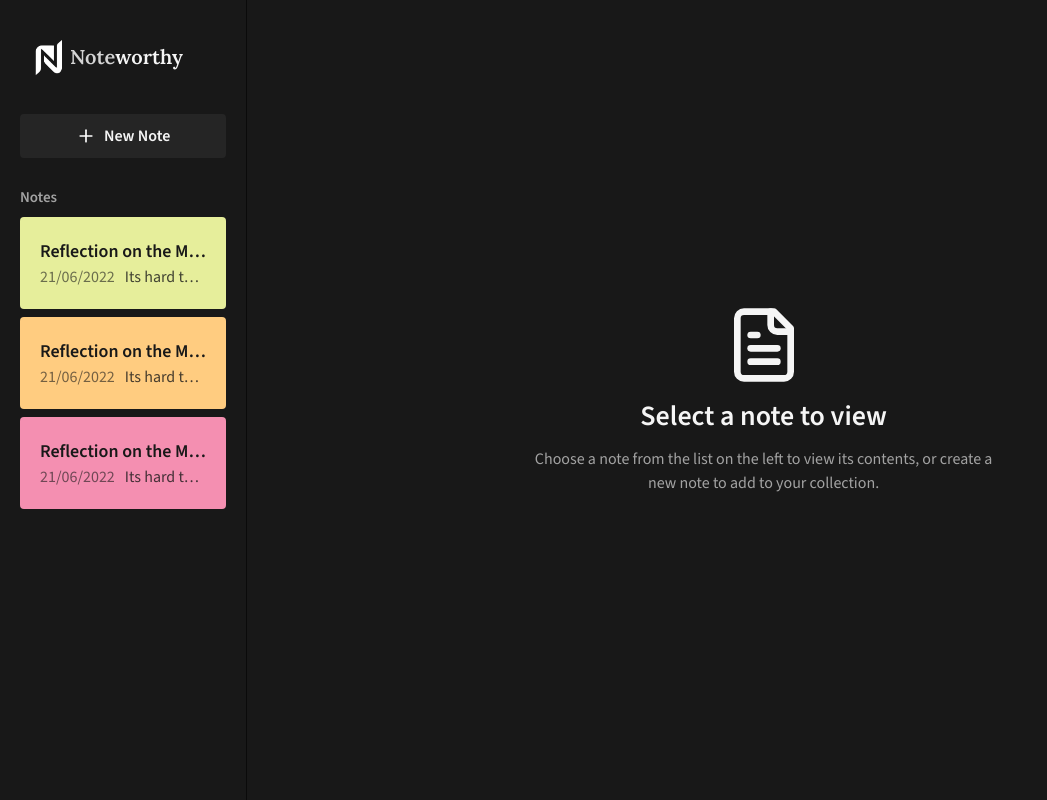
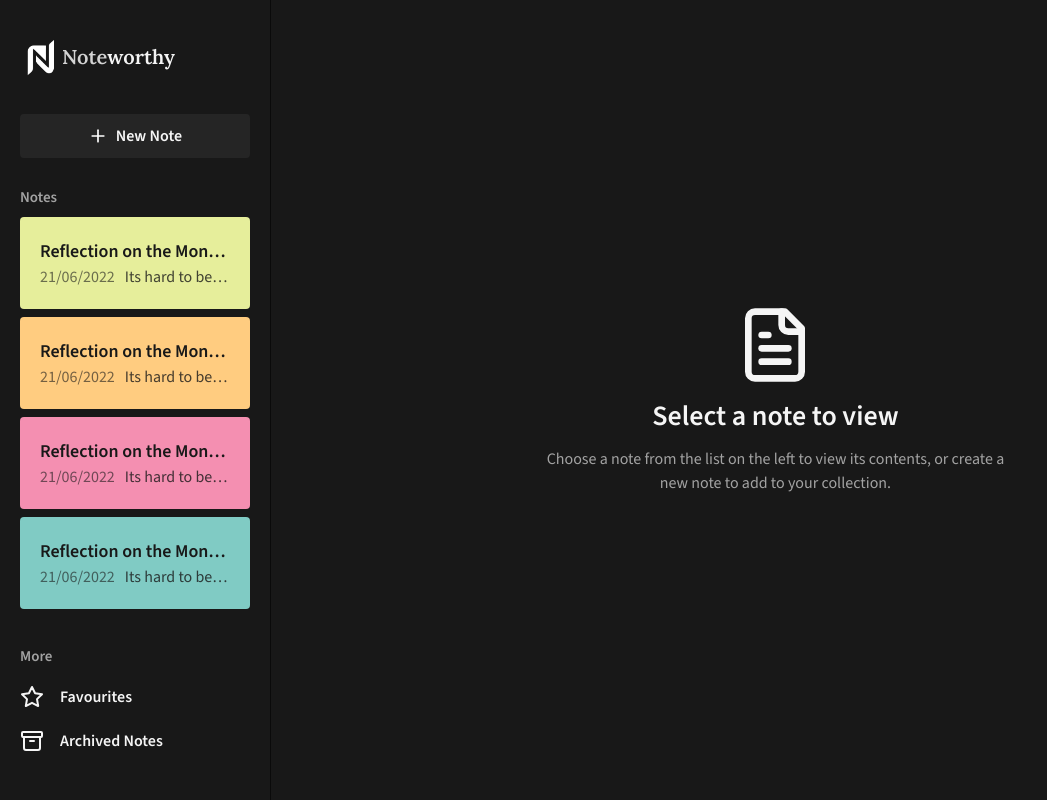
Before and after one commit to RuanCampello/noteworthy, a Next.js app: page / in a window 1280 px wide. Shown: the whole page, without its empty margins (0-1047 px from the left). Built offline with nearby package versions, Linux system fonts and the light colour scheme.

Commit message:
feat: add "more" section

```diff
--- a/src/app/notes/[id]/page.tsx
+++ b/src/app/notes/[id]/page.tsx
@@ -4,11 +4,13 @@ import Resizable from '@/components/Resizable';
 export default function NotePage({ params }: { params: { id: number } }) {
   return (
     <Resizable>
-      <NoteHeader
-        title='Reflection on the Mouth of June'
-        date='21/06/2022'
-        owner='Figma'
-      />
+      <div className='px-14 py-12'>
+        <NoteHeader
+          title='Reflection on the Mouth of June'
+          date='21/06/2022'
+          owner='Figma'
+        />
+      </div>
     </Resizable>
   );
 }
--- a/src/components/Logo.tsx
+++ b/src/components/Logo.tsx
@@ -9,11 +9,11 @@ export default function Logo() {
   return (
     <Link
       href='/'
-      className='p-2 flex items-center text-xl text-neutral-300 font-semibold group w-fit'
+      className='p-2 px-5 flex items-center text-xl text-neutral-300 font-semibold group w-fit'
     >
       <Image
         alt='noteworthy'
-        className='group-hover:scale-110 transition-transform duration-300'
+        className='group-hover:-translate-x-1 group-hover:rotate-12 transition-transform duration-300'
         src={LogoImage}
         width={42}
         height={42}
--- /dev/null
+++ b/src/components/More.tsx
@@ -0,0 +1,21 @@
+import Link from 'next/link';
+import SectionTitle from './SectionTitle';
+import { Archive, Star } from 'lucide-react';
+
+export default function More() {
+  return (
+    <div>
+      <SectionTitle title='More' />
+      <div className='font-semibold flex flex-col'>
+        <Link href='/favourites' className='py-2.5 px-5 hover:bg-midnight w-full flex gap-4'>
+          <Star size={24} />
+          Favourites
+        </Link>
+        <Link href='/archived' className='py-2.5 px-5 hover:bg-midnight w-full flex gap-4'>
+          <Archive size={24} />
+          Archived Notes
+        </Link>
+      </div>
+    </div>
+  );
+}
--- a/src/components/Notes.tsx
+++ b/src/components/Notes.tsx
@@ -5,7 +5,45 @@ export default function Notes() {
   return (
     <div>
       <SectionTitle title='Notes' />
-      <div className='flex flex-col gap-2'>
+      <div className='flex flex-col gap-2 overflow-y-scroll max-h-[400px] px-5'>
+        <Note
+          id={123}
+          colour='mindaro'
+          name='Reflection on the Month of June'
+          text='Its hard to believe that June is already over! Looking back on the month, there were a few highlights that stand out to me. One of the best things that happened was getting promoted at work. Ive been working really hard and its great to see that effort recognized. Its also exciting to have more responsibility and the opportunity to contribute to the company in a bigger way. Im looking forward to taking on new challenges and learning as much as I can in my new role.'
+          date='21/06/2022'
+        />
+        <Note
+          colour='sunset'
+          name='Reflection on the Month of June'
+          text='Its hard to believe that June is already over! Looking back on the month, there were a few highlights that stand out to me. One of the best things that happened was getting promoted at work. Ive been working really hard and its great to see that effort recognized. Its also exciting to have more responsibility and the opportunity to contribute to the company in a bigger way. Im looking forward to taking on new challenges and learning as much as I can in my new role.'
+          date='21/06/2022'
+        />
+        <Note
+          colour='tickle'
+          name='Reflection on the Month of June'
+          text='Its hard to believe that June is already over! Looking back on the month, there were a few highlights that stand out to me. One of the best things that happened was getting promoted at work. Ive been working really hard and its great to see that effort recognized. Its also exciting to have more responsibility and the opportunity to contribute to the company in a bigger way. Im looking forward to taking on new challenges and learning as much as I can in my new role.'
+          date='21/06/2022'
+        />
+        <Note
+          id={123}
+          colour='tiffany'
+          name='Reflection on the Month of June'
+          text='Its hard to believe that June is already over! Looking back on the month, there were a few highlights that stand out to me. One of the best things that happened was getting promoted at work. Ive been working really hard and its great to see that effort recognized. Its also exciting to have more responsibility and the opportunity to contribute to the company in a bigger way. Im looking forward to taking on new challenges and learning as much as I can in my new role.'
+          date='21/06/2022'
+        />
+        <Note
+          colour='sunset'
+          name='Reflection on the Month of June'
+          text='Its hard to believe that June is already over! Looking back on the month, there were a few highlights that stand out to me. One of the best things that happened was getting promoted at work. Ive been working really hard and its great to see that effort recognized. Its also exciting to have more responsibility and the opportunity to contribute to the company in a bigger way. Im looking forward to taking on new challenges and learning as much as I can in my new role.'
+          date='21/06/2022'
+        />
+        <Note
+          colour='tickle'
+          name='Reflection on the Month of June'
+          text='Its hard to believe that June is already over! Looking back on the month, there were a few highlights that stand out to me. One of the best things that happened was getting promoted at work. Ive been working really hard and its great to see that effort recognized. Its also exciting to have more responsibility and the opportunity to contribute to the company in a bigger way. Im looking forward to taking on new challenges and learning as much as I can in my new role.'
+          date='21/06/2022'
+        />
         <Note
           id={123}
           colour='mindaro'
--- a/src/components/Resizable.tsx
+++ b/src/components/Resizable.tsx
@@ -9,7 +9,7 @@ export default function Resizable({ children }: { children: ReactNode }) {
         <Sidebar />
       </ResizablePanel>
       <ResizableHandle className='bg-neutral-950' />
-      <ResizablePanel className='w-full h-screen px-14 py-12' minSize={75} defaultSize={75}>
+      <ResizablePanel className='w-full h-screen' minSize={78} defaultSize={75}>
         {children}
       </ResizablePanel>
     </ResizablePanelGroup>
--- a/src/components/SectionTitle.tsx
+++ b/src/components/SectionTitle.tsx
@@ -4,7 +4,7 @@ interface SectionTitleProps {
 
 export default function SectionTitle({ title }: SectionTitleProps) {
   return (
-    <h2 className='text-[15px] leading-normal font-semibold text-white/60 mb-2'>
+    <h2 className='text-[15px] px-5 leading-normal font-semibold text-white/60 mb-2'>
       {title}
     </h2>
   );
--- a/src/components/Sidebar.tsx
+++ b/src/components/Sidebar.tsx
@@ -1,17 +1,21 @@
 import Logo from './Logo';
 import { Plus } from 'lucide-react';
 import Notes from './Notes';
+import More from './More';
 
 export default function Sidebar() {
   return (
-    <div className='w-full flex flex-col p-5 py-7 gap-7'>
+    <div className='w-full flex flex-col py-7 gap-7'>
       <Logo />
       <div className='justify-center flex flex-col gap-7'>
-        <button className='w-full bg-midnight hover:bg-white/10 transition-colors duration-200 py-2.5 rounded-sm flex justify-center items-center gap-2 font-semibold'>
-          <Plus size={20} className='text-white' />
-          New Note
-        </button>
+        <div className='px-5'>
+          <button className='w-full bg-midnight hover:bg-white/10 transition-colors duration-200 py-2.5 rounded-sm flex justify-center items-center gap-2 font-semibold'>
+            <Plus size={20} className='text-white' />
+            New Note
+          </button>
+        </div>
         <Notes />
+        <More />
       </div>
     </div>
   );
```
